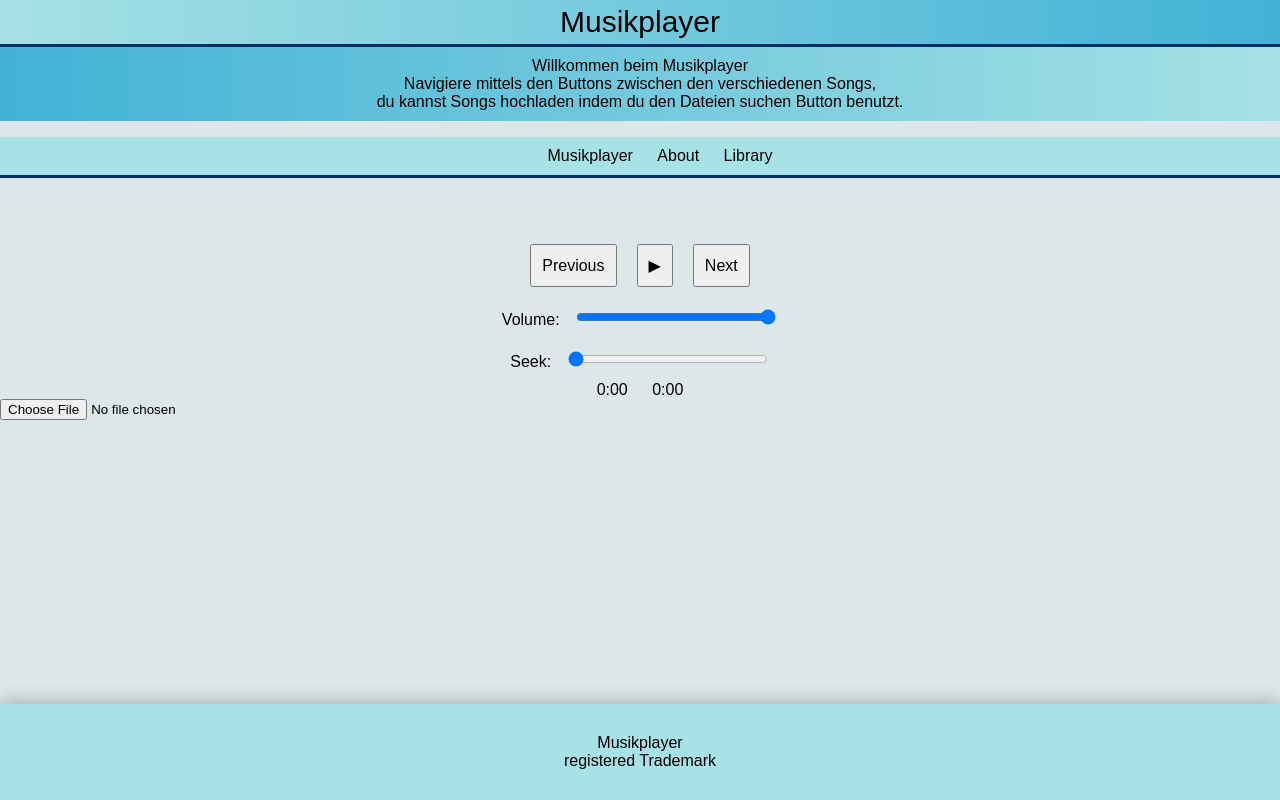
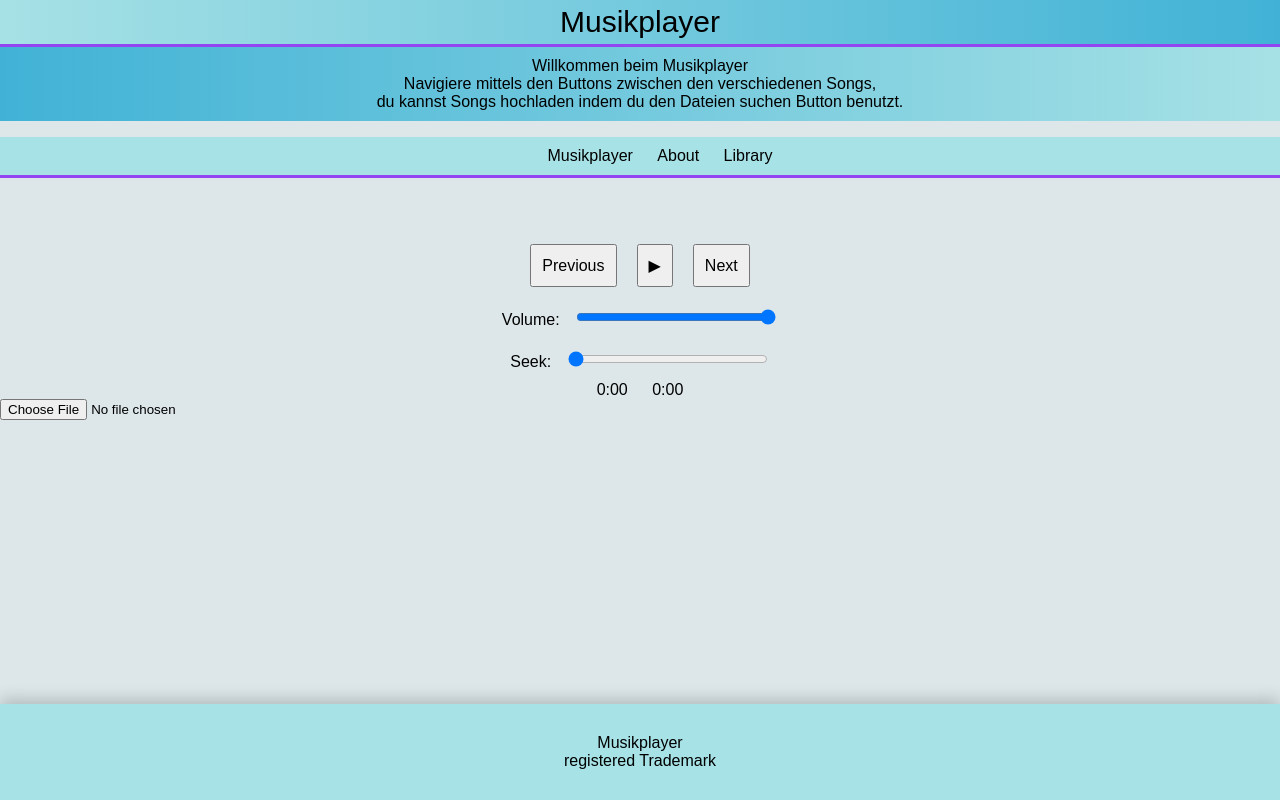
Before and after one commit to Raisybear/LA1303, a website: page public/index.html in a window 1280 px wide. Drawn offline with Linux system fonts and the light colour scheme.

Commit message:
Update styles.css

```diff
--- a/public/styles.css
+++ b/public/styles.css
@@ -84,7 +84,7 @@ header {
   background-color: #a7e2e6;
   padding: 10px;
   background: linear-gradient(to left, #a6e1e5, #41b2d6);
-  border-top: 3px solid #062f67;
+  border-top: 3px solid #9245f0;
 }
 
 .TopBar {
@@ -98,7 +98,7 @@ header {
   position: relative;
   list-style: none;
   text-align: center;
-  border-bottom: 3px solid #062f67;
+  border-bottom: 3px solid #9245f0;
 }
 
 .TopBar li {
```
